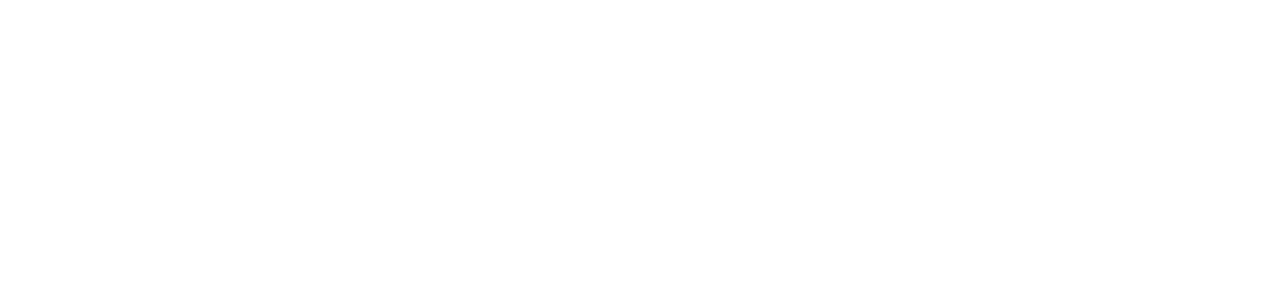
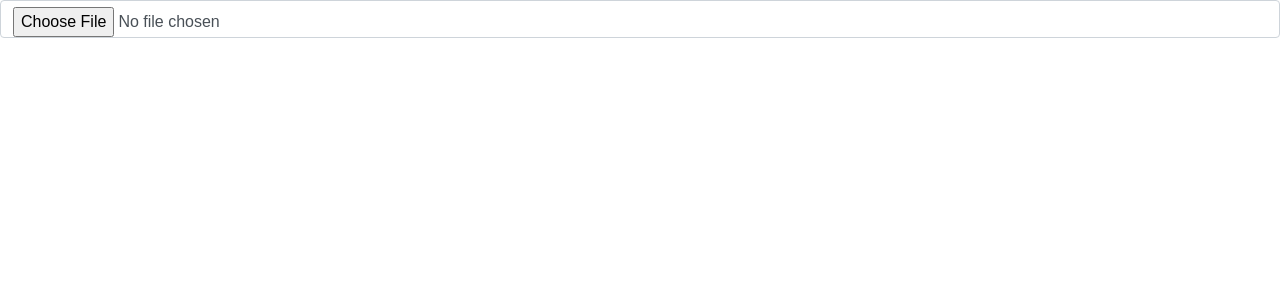
Before and after one commit to zyh1156/zyhyzh, a Vue app: page /skill/img in a window 1280 px wide. Shown: the top 300 px of the page. Built offline with nearby package versions, Linux system fonts and the light colour scheme.

Commit message:
状态更新

```diff
--- a/src/components/HelloWorld.vue
+++ b/src/components/HelloWorld.vue
@@ -98,7 +98,7 @@ export default {
   background-color: black;
   height: 595px;
   .me-img {
-      padding-top: 50px;
+    padding-top: 50px;
     img {
       width: 380px;
     }
--- /dev/null
+++ b/src/components/skill/img.vue
@@ -0,0 +1,20 @@
+<template>
+    <section>
+        <div>
+            <input class="form-control" type="file">
+        </div>
+        <div>
+            <canvas></canvas>
+        </div>
+    </section>
+</template>
+<script>
+export default {
+    data(){
+        return{}
+    }
+}
+</script>
+<style lang="scss" scoped>
+
+</style>
```
Also changed, not shown: src/core/router.js (+7 -0 lines), src/components/venom/index.vue (indentation only).
